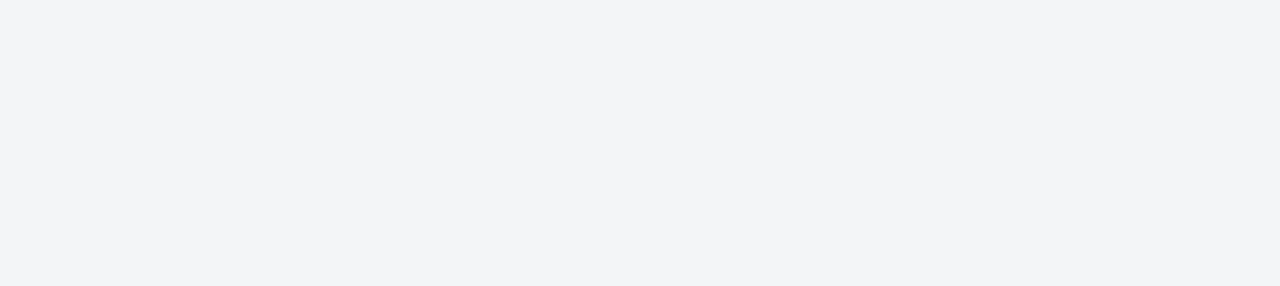
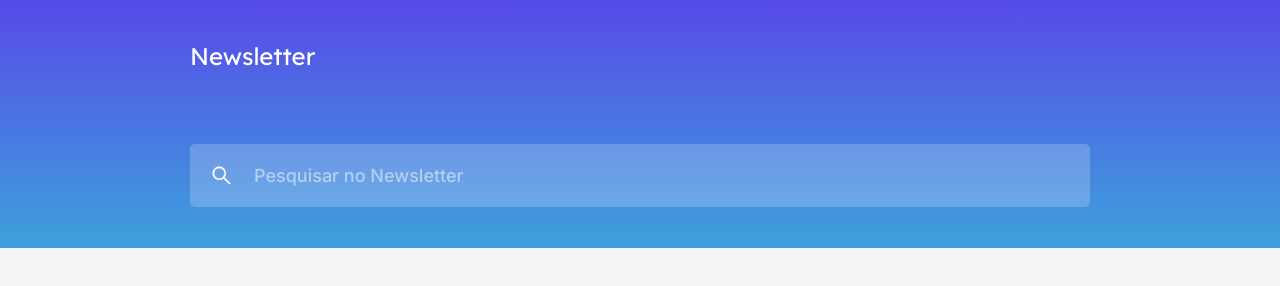
Before and after one commit to Stanley-Felix-Bergamo/NewsLetter, a website: page src/index.html in a window 1280 px wide. Drawn offline with nearby package versions, Linux system fonts and the light colour scheme; files that its build step writes are made by us from their sources; files whose address does not match are found by name.

Commit message:
add section header

```diff
--- a/src/index.html
+++ b/src/index.html
@@ -11,9 +11,19 @@
     <link href="https://fonts.googleapis.com/css2?family=Inter:wght@300;400;500&display=swap" rel="stylesheet">
     <link rel="stylesheet" href="../dist/styles/main.css">
     <title>Newsletter</title>
+
 </head>
 
 <body>
+    <header class="header">
+        <div class="container">
+            <h1 class="header__texto text--logo">Newsletter</h1>
+            <div class="header__campo">
+                <img class="header__campo__imagem" src="../dist/images/lupa.png" alt="lupa">
+                <input class="header__campo__buscar text--lupa" type="text" placeholder="Pesquisar no Newsletter">
+            </div>
+        </div>
+    </header>
 
 </body>
 
--- /dev/null
+++ b/src/styles/_header.scss
@@ -0,0 +1,43 @@
+@use "./variables";
+
+.header {
+    background-image: linear-gradient(variables.$colorPurple, variables.$colorBlue);
+    padding: 41px 0;
+
+    &__texto {
+        padding-bottom: 73px;
+    }
+    &__campo {
+        display: flex;
+
+        &__imagem {
+            position: absolute;
+            margin: 20px 0 20px 20px;
+            max-width: 23.44px;
+        }
+        &__buscar {
+            padding: 21px 0;
+            position: relative;
+            padding-left: 64px;
+            width: 100%;
+            border: none;
+            border-radius: 5px;
+            background: variables.$colorGrayLight;
+
+            &::-webkit-input-placeholder {
+                font-family: "Inter", sans-serif;
+                font-weight: 500;
+                font-size: 18px;
+                color: variables.$colorWhite;
+                opacity: 0.5;
+            }
+        }
+        @media (max-width: 768px) {
+            &__buscar {
+                &::-webkit-input-placeholder {
+                    font-size: 14px;
+                }
+            }
+        }
+    }
+}
--- a/src/styles/_variables.scss
+++ b/src/styles/_variables.scss
@@ -3,4 +3,5 @@ $colorBlue: #3ea1db;
 $colorWhite: #ffffff;
 $colorWhiteDark: #f3f5f7;
 $colorGray: #717171;
-$colorGrayDark:#1A202C;
+$colorGrayDark: #1a202c;
+$colorGrayLight: rgba(255, 255, 255, 0.2);
--- a/src/styles/main.scss
+++ b/src/styles/main.scss
@@ -1,5 +1,5 @@
 @use "./variables";
-
+@use "./header";
 * {
     margin: 0;
     padding: 0;
@@ -11,6 +11,18 @@
 
 body {
     background-color: variables.$colorWhiteDark;
+}
+.container {
+    margin: 0 auto;
+    width: 100%;
+    max-width: 900px;
+
+    @media (max-width: 768px) {
+        max-width: 80%;
+    }
+    @media (max-width: 1024px) {
+        max-width: 90%;
+    }
 }
 
 @mixin text($fontSize: 18px) {
@@ -33,6 +45,7 @@ body {
 
     @media (max-width: 768px) {
         @include text(18px);
+        color: variables.$colorWhite;
     }
 }
 
@@ -41,7 +54,6 @@ body {
     font-weight: 500;
     color: variables.$colorWhite;
     font-family: "Inter", sans-serif;
-
     @media (max-width: 768px) {
         @include text(14px);
     }
```
